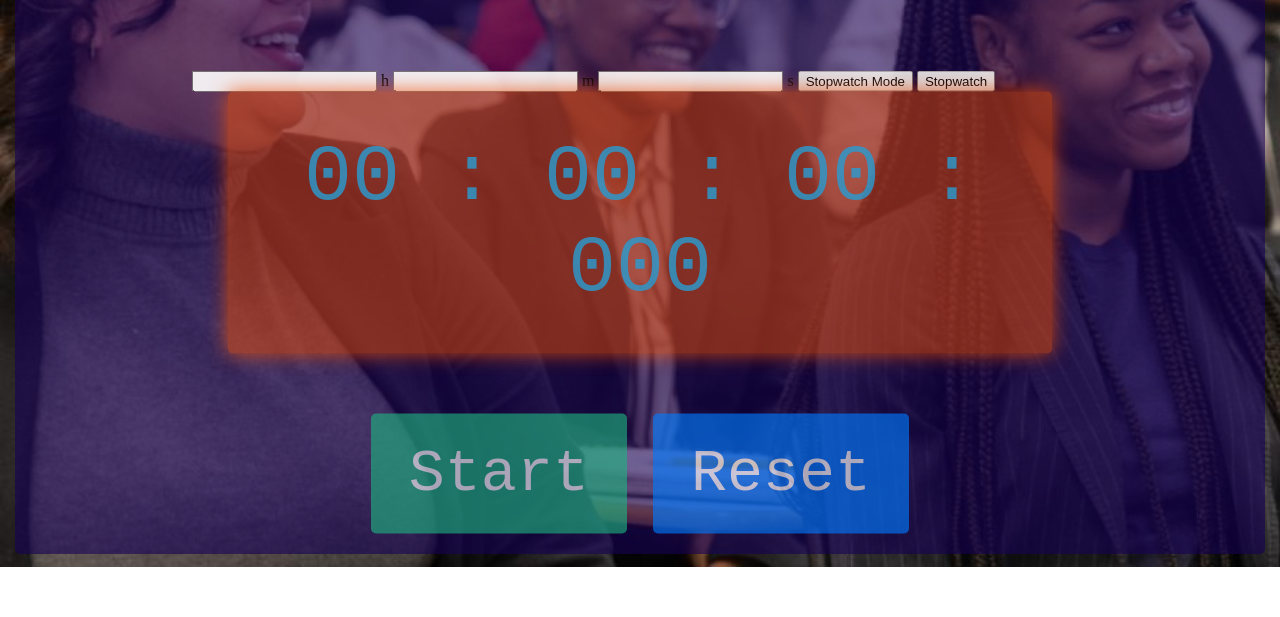
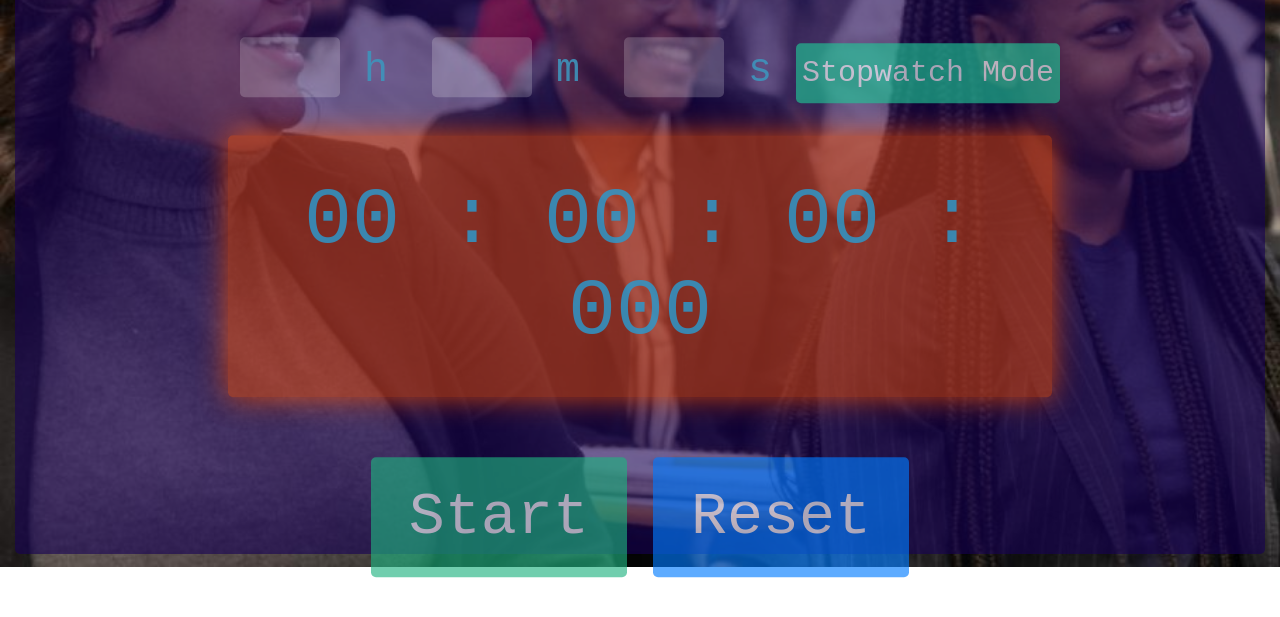
Before and after one commit to judah-v/yuu-stopwatch, a plain HTML site: page index.html in a window 1280 px wide. Both pictures are taken after a click on the button "Countdown Mode". Shown: the part 243-860 px from the top of the page. Before the commit the page ends 827 px from the top, so only its background shows below. Drawn offline with Linux system fonts and the light colour scheme.

Commit message:
Update index.css

```diff
--- a/index.css
+++ b/index.css
@@ -1,9 +1,26 @@
 @charset "utf-8";
-/* Timer styles */
+:root {
+    --size: 80;
+}
 *,
 *:before,
 *:after{
     box-sizing: border-box;
+}
+.timerFields{
+    width: 100px;
+    height: 60px;
+    font-size: 40px;
+    background: #ffffff38;
+    border: transparent;
+    border-radius: 5px;
+    color: #3e94bc;
+    margin-left: 20px;
+
+}
+.timerOnly {
+    display: none;
+
 }
 .container{
     background-color: transparent;
@@ -18,6 +35,32 @@
     padding-bottom: 50px;
     border-radius: 10px;
 }
+#countdownButton, #stopwatchButton {
+    height: 60px;
+    background-color: #20c997;
+    color: #ffffff;
+    border: none;
+    font-family: "Roboto mono", monospace;
+    font-size: 30px;
+    border-radius: 5px;
+    cursor: pointer;
+    outline: none;
+    transition: .25s;
+    opacity: .7;
+}
+#stopwatchButton {
+    display: none;
+    background: red;
+}
+.timerControl {
+    position: relative;
+    width: fit-content;
+    font-family: 'Roboto mono',monospace;
+    color: #3e94bc;
+    font-size: 40px;
+    margin:  10px auto 4vh;
+    border-radius: 5px;
+}
 .timerDisplay{
     position: relative;
     width: 92%;
@@ -31,7 +74,7 @@
     align-items: center;
     justify-content: space-around;
     border-radius: 5px;
-    box-shadow: 0 0 20px rgba(253, 84, 0,.85);
+    box-shadow: 0 0 30px rgba(253, 84, 0,.85);
 }
 .buttons{
     width: 60%;
@@ -54,7 +97,7 @@
     transition: .25s;
     opacity: .7;
 }
-.buttons button:hover {
+.buttons button:hover, #countdownButton:hover {
     opacity: 1;
 }
 .buttons button:nth-last-child(1){
```
